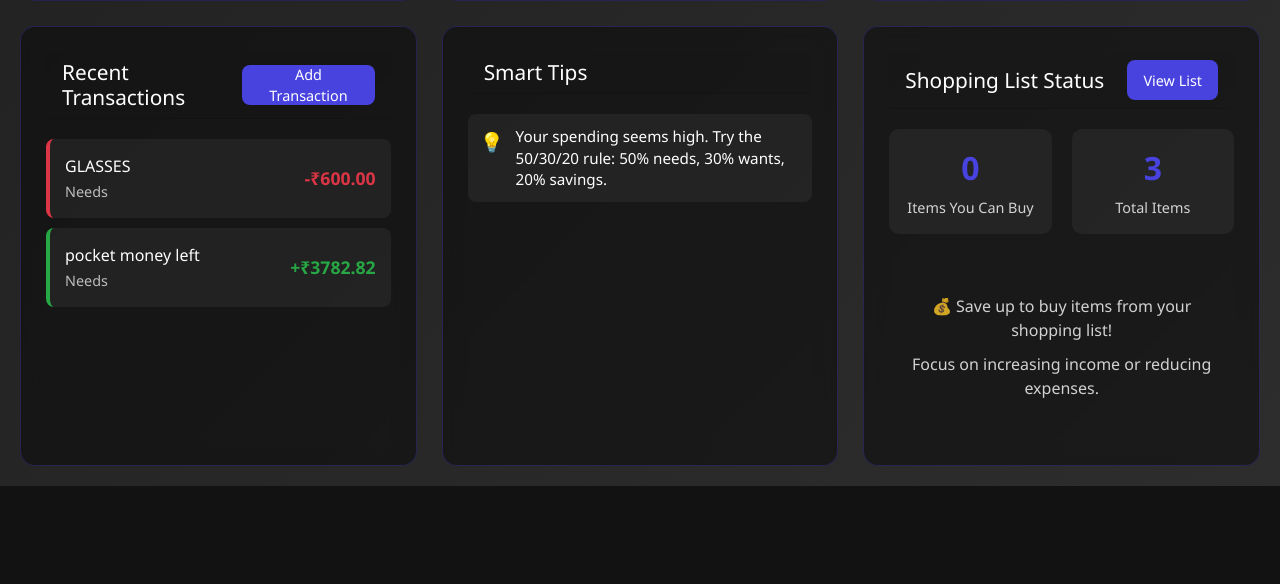
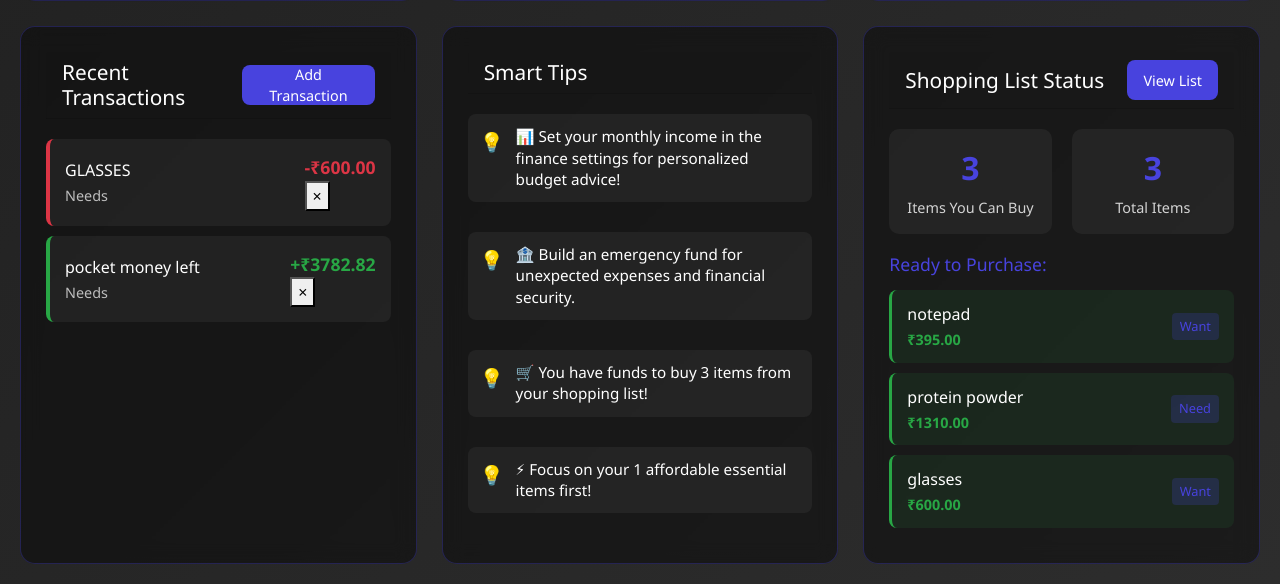
Before and after one commit to rishit836/shadow, a Django app: page /widgets/finance in a window 1280 px wide. Shown: the part 980-1564 px from the top of the page. Before the commit the page ends 1466 px from the top, so only its background shows below. Run offline with Django 5.2, Linux system fonts and the light colour scheme; a user stored in the database is signed in; data comes from the database, SQL or seed files in the repository; both versions use the stored data as it was after the commit.

Commit message:
bug fixes v1

```diff
--- a/widgets/models.py
+++ b/widgets/models.py
@@ -15,9 +15,19 @@ class ShoppingListItem(models.Model):
 
     @property
     def can_afford(self):
-        """Check if user can afford this item based on their budget"""
+        """Check if user can afford this item based on their available funds and budget"""
         try:
             profile = FinanceProfile.objects.get(user=self.user)
+
+            # First check: Do they have enough total funds?
+            if profile.total_funds < self.price:
+                return False
+
+            # If they have no monthly income set, just check total funds
+            if profile.monthly_income <= 0:
+                return True
+
+            # Get budget allocation
             budget = profile.budget_allocation
             category = 'needs' if self.priority else 'wants'
 
@@ -33,25 +43,52 @@ class ShoppingListItem(models.Model):
                 created_at__gte=thirty_days_ago
             ).aggregate(total=Sum('amount'))['total'] or 0
 
-            remaining_budget = budget.get(category, 0) - float(spent_this_month)
-            return remaining_budget >= float(self.price) and profile.total_funds >= self.price
+            # Calculate remaining budget for this category
+            category_budget = budget.get(category, 0)
+            remaining_budget = category_budget - float(spent_this_month)
+
+            # For needs: Allow if they have funds, even if over budget (essentials)
+            if self.priority:  # It's a need
+                return True  # Always allow needs if they have the money
+
+            # For wants: Check budget compliance, but be more lenient
+            if remaining_budget >= float(self.price):
+                return True
+
+            # Allow wants if they haven't overspent too much (within 20% of budget)
+            overspend_limit = category_budget * 0.2
+            if abs(remaining_budget) <= overspend_limit:
+                return True
+
+            return False
+
         except:
-            return False
+            # If no profile exists, just check if they have any funds
+            return True
 
     @property
     def affordability_message(self):
         """Get message about affordability status"""
-        if self.can_afford:
-            return "✅ You can afford this!"
-        else:
-            try:
-                profile = FinanceProfile.objects.get(user=self.user)
-                if profile.total_funds < self.price:
-                    return "❌ Insufficient funds"
+        try:
+            profile = FinanceProfile.objects.get(user=self.user)
+
+            # Check total funds first
+            if profile.total_funds < self.price:
+                return "❌ Insufficient funds"
+
+            if self.can_afford:
+                if self.priority:
+                    return "✅ Essential - You can afford this!"
                 else:
-                    return "⚠️ Over budget for this category"
-            except:
-                return "❌ Set up your finance profile first"
+                    return "✅ You can afford this!"
+            else:
+                if self.priority:
+                    return "✅ Essential - You can afford this!"  # Needs should always show as affordable if funds exist
+                else:
+                    return "⚠️ Over wants budget (but you have funds)"
+
+        except:
+            return "ℹ️ Set up your finance profile for budget tracking"
 
 class FinanceProfile(models.Model):
     user = models.OneToOneField(User, on_delete=models.CASCADE, related_name="finance_profile")
--- a/widgets/templates/finance.html
+++ b/widgets/templates/finance.html
@@ -102,8 +102,13 @@
                                 <div class="transaction-desc">{{ transaction.description }}</div>
                                 <div class="transaction-category">{{ transaction.get_category_display }}</div>
                             </div>
-                            <div class="transaction-amount">
-                                {% if transaction.transaction_type == 'credit' %}+{% else %}-{% endif %}₹{{ transaction.amount }}
+                            <div class="transaction-right">
+                                <div class="transaction-amount">
+                                    {% if transaction.transaction_type == 'credit' %}+{% else %}-{% endif %}₹{{ transaction.amount }}
+                                </div>
+                                <button class="remove-transaction-btn" onclick="removeTransaction({{ transaction.id }})" title="Remove transaction">
+                                    ×
+                                </button>
                             </div>
                         </div>
                     {% empty %}
--- a/widgets/templates/shopping.html
+++ b/widgets/templates/shopping.html
@@ -69,9 +69,8 @@
                             <a href="{% url 'widget:edit_item' item.id %}" class="action-btn edit-btn">Edit</a>
                             <form action="{% url 'widget:buy_item' item.id %}" method="post" style="display:inline;">
                                 {% csrf_token %}
-                                <button type="submit" class="action-btn bought-btn"
-                                        {% if not item.can_afford %}disabled title="Cannot afford this item"{% endif %}>
-                                    Buy
+                                <button type="submit" class="action-btn bought-btn">
+                                    {% if item.priority %}Buy Essential{% else %}Buy Item{% endif %}
                                 </button>
                             </form>
                             <form action="{% url 'widget:remove_item' item.id %}" method="post" style="display:inline;">
--- a/widgets/views.py
+++ b/widgets/views.py
@@ -37,8 +37,8 @@ def buy_item(request, item_id):
         # Get or create finance profile
         profile, created = FinanceProfile.objects.get_or_create(user=request.user)
 
-        # Check if user can afford the item
-        if item.can_afford:
+        # Check if user has enough total funds
+        if profile.total_funds >= item.price:
             # Create transaction
             category = 'needs' if item.priority else 'wants'
             Transaction.objects.create(
@@ -53,13 +53,35 @@ def buy_item(request, item_id):
             profile.total_funds -= item.price
             profile.save()
 
+            # Check if this puts them over budget and give friendly warning
+            if profile.monthly_income > 0:
+                budget = profile.budget_allocation
+                import datetime
+                thirty_days_ago = datetime.datetime.now() - datetime.timedelta(days=30)
+                spent_this_month = Transaction.objects.filter(
+                    finance_profile=profile,
+                    category=category,
+                    transaction_type='debit',
+                    created_at__gte=thirty_days_ago
+                ).aggregate(total=Sum('amount'))['total'] or 0
+
+                category_budget = budget.get(category, 0)
+                if float(spent_this_month) > category_budget:
+                    overspend = float(spent_this_month) - category_budget
+                    messages.warning(request, f"You've exceeded your {category} budget by ₹{overspend:.2f} this month. Consider adjusting your spending.")
+
             # Remove item from shopping list
             item_name = item.name
             item.delete()
 
-            messages.success(request, f"Successfully purchased '{item_name}' for ₹{item.price}!")
+            if item.priority:
+                messages.success(request, f"✅ Successfully purchased essential item '{item_name}' for ₹{item.price}!")
+            else:
+                messages.success(request, f"🛍️ Successfully purchased '{item_name}' for ₹{item.price}!")
+
         else:
-            messages.error(request, "Cannot afford this item right now. Check your budget!")
+            shortage = item.price - profile.total_funds
+            messages.error(request, f"❌ You need ₹{shortage:.2f} more to buy this item. Current balance: ₹{profile.total_funds}")
 
     return redirect(reverse("widget:shopping"))
 
@@ -108,42 +130,48 @@ def get_smart_tips(profile):
     """Generate smart financial tips based on user's spending patterns"""
     tips = []
 
-    if profile.financial_score < 60:
-        tips.append("Your spending seems high. Try the 50/30/20 rule: 50% needs, 30% wants, 20% savings.")
+    # Only give budget advice if they have set monthly income
+    if profile.monthly_income > 0:
+        if profile.financial_score < 60:
+            tips.append("💡 Your spending patterns could improve. Try the 50/30/20 rule: 50% needs, 30% wants, 20% savings.")
 
-    transactions = profile.transactions.filter(
-        created_at__gte=datetime.datetime.now() - datetime.timedelta(days=30)
-    )
+        transactions = profile.transactions.filter(
+            created_at__gte=datetime.datetime.now() - datetime.timedelta(days=30)
+        )
 
-    wants_spending = transactions.filter(category='wants', transaction_type='debit').aggregate(
-        total=Sum('amount'))['total'] or 0
+        wants_spending = transactions.filter(category='wants', transaction_type='debit').aggregate(
+            total=Sum('amount'))['total'] or 0
 
-    if wants_spending > profile.monthly_income * Decimal('0.4'):
-        tips.append("Consider reducing entertainment and luxury expenses to improve your financial health.")
+        if wants_spending > profile.monthly_income * Decimal('0.4'):
+            tips.append("⚠️ Your entertainment/luxury spending is high. Consider reducing wants to improve financial health.")
 
-    savings_rate = profile.transactions.filter(category='savings').aggregate(
-        total=Sum('amount'))['total'] or 0
+        savings_rate = profile.transactions.filter(category='savings', transaction_type='credit').aggregate(
+            total=Sum('amount'))['total'] or 0
 
-    if savings_rate < profile.monthly_income * Decimal('0.15'):
-        tips.append("Aim to save at least 15% of your income for emergencies and future goals.")
+        if savings_rate < profile.monthly_income * Decimal('0.15'):
+            tips.append("💰 Try to save at least 15% of your income for emergencies and future goals.")
+    else:
+        tips.append("📊 Set your monthly income in the finance settings for personalized budget advice!")
 
-    if profile.total_funds < profile.monthly_income:
-        tips.append("Build an emergency fund equal to 3-6 months of expenses for financial security.")
+    if profile.total_funds < (profile.monthly_income if profile.monthly_income > 0 else 10000):
+        tips.append("🏦 Build an emergency fund for unexpected expenses and financial security.")
 
     # Shopping list related tips
     shopping_items = ShoppingListItem.objects.filter(user=profile.user)
     if shopping_items.exists():
-        affordable_items = [item for item in shopping_items if item.can_afford]
+        affordable_items = [item for item in shopping_items if profile.total_funds >= item.price]
         if affordable_items:
-            tips.append(f"🛒 You can afford {len(affordable_items)} items from your shopping list!")
+            tips.append(f"🛒 You have funds to buy {len(affordable_items)} items from your shopping list!")
 
-        total_shopping_value = sum(float(item.price) for item in shopping_items)
-        if total_shopping_value > float(profile.total_funds):
-            tips.append("Your shopping list total exceeds your current funds. Prioritize 'needs' over 'wants'.")
+        needs_items = shopping_items.filter(priority=True)
+        if needs_items.exists():
+            affordable_needs = [item for item in needs_items if profile.total_funds >= item.price]
+            if affordable_needs:
+                tips.append(f"⚡ Focus on your {len(affordable_needs)} affordable essential items first!")
 
     if not tips:
-        tips.append("Great job! Your financial habits look healthy. Keep up the good work!")
-        tips.append("Consider investing your savings for long-term wealth building.")
+        tips.append("🎉 Great job! Your financial habits look healthy. Keep up the good work!")
+        tips.append("📈 Consider investing your savings for long-term wealth building.")
 
     return tips[:4]  # Return max 4 tips
 
```
Also changed, not shown: db.sqlite3.
